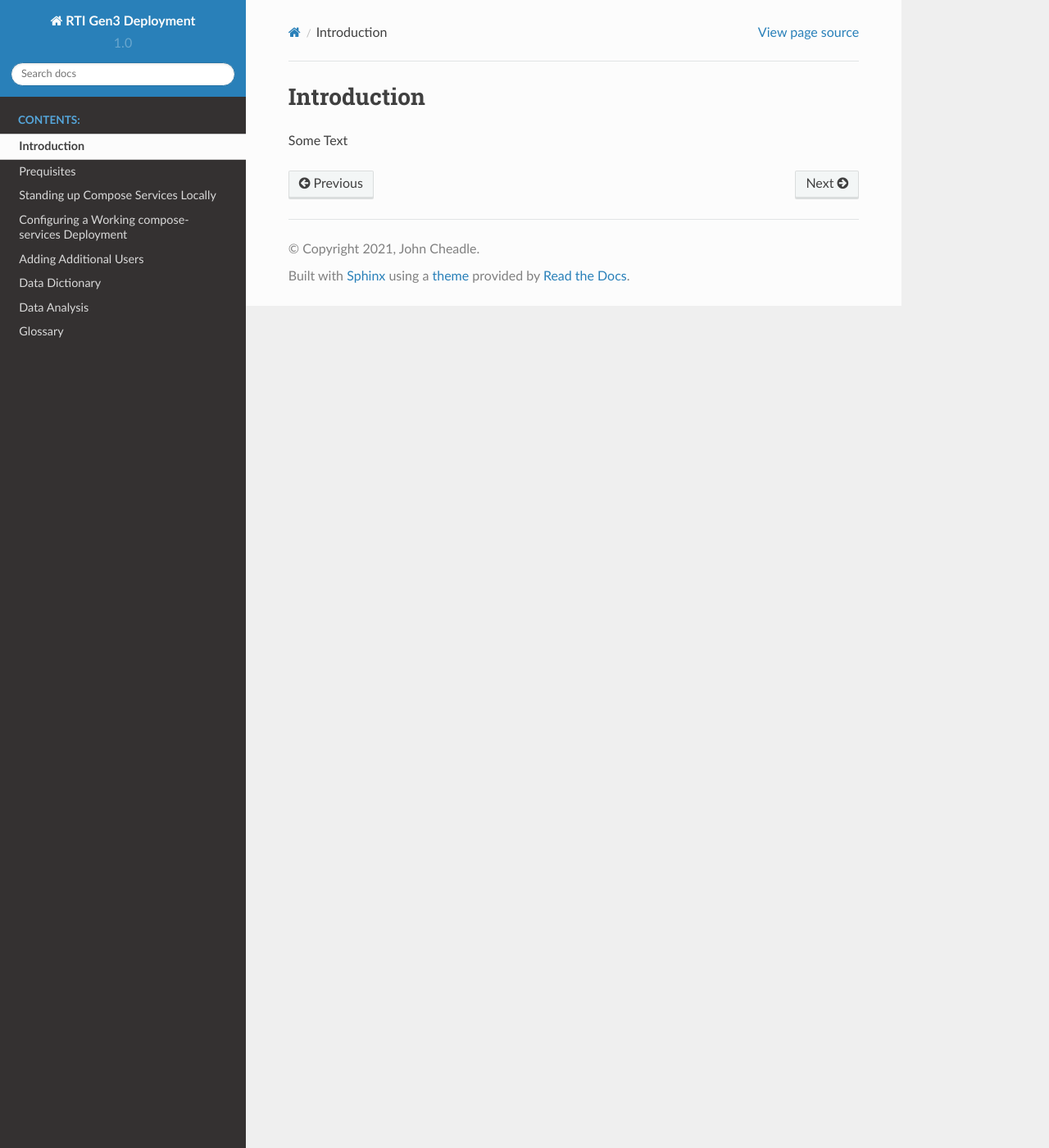
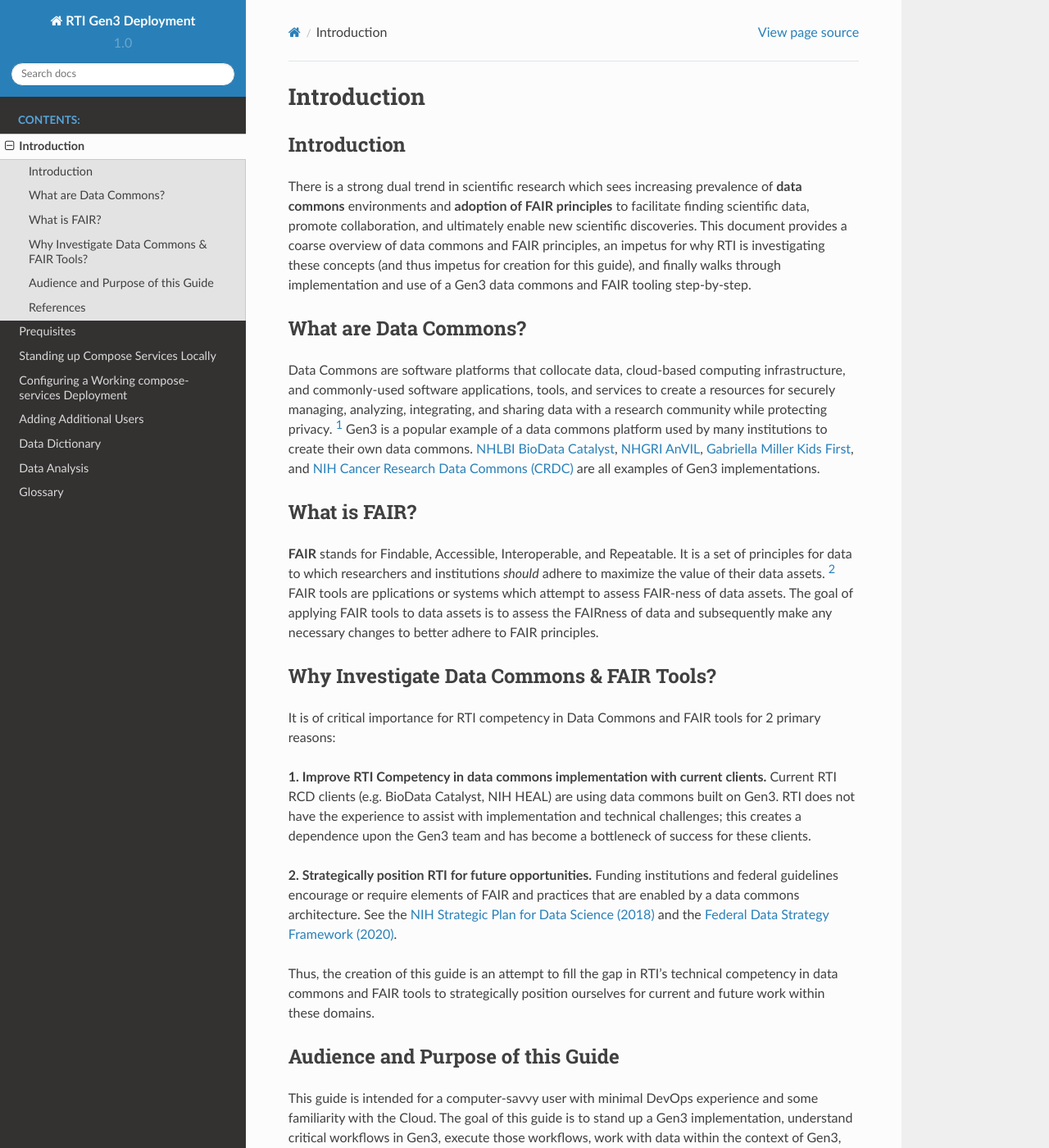
Before and after one commit to jcheadle-rti/rti_gen3_rtdocs, a Sphinx documentation site: the page built from docs/introduction.rst, in a window 1280 px wide and 1400 px high. Shown: the whole window at 82% size. Built offline with Sphinx 7.4.7 and the Read the Docs theme 2.0.0, drawn with Linux system fonts in a browser that asks for light colours; some of the changed text lies outside the part shown.

Commit message:
Populate Introduction with content

```diff
--- a/docs/introduction.rst
+++ b/docs/introduction.rst
@@ -3,4 +3,82 @@
 Introduction
 ============
 
-Some Text
+Introduction
+++++++++++++
+
+There is a strong dual trend in scientific research which sees increasing
+prevalence of **data commons** environments and **adoption of FAIR principles**
+to facilitate finding scientific data, promote collaboration, and ultimately
+enable new scientific discoveries.  This document provides a coarse overview of
+data commons and FAIR principles, an impetus for why RTI is investigating these
+concepts (and thus impetus for creation for this guide), and finally walks
+through implementation and use of a Gen3 data commons and FAIR tooling
+step-by-step.
+
+What are Data Commons?
+++++++++++++++++++++++
+
+Data Commons are software platforms that collocate data, cloud-based
+computing infrastructure, and commonly-used software applications, tools, and
+services to create a resources for securely managing, analyzing, integrating,
+and sharing data with a research community while protecting privacy. [1]_   Gen3
+is a popular example of a data commons platform used by many institutions to
+create their own data commons.  `NHLBI BioData Catalyst <https://gen3.biodatacatalyst.nhlbi.nih.gov/>`_,
+`NHGRI AnVIL <https://gen3.theanvil.io/>`_, `Gabriella Miller Kids First <https://data.kidsfirstdrc.org/login>`_,
+and `NIH Cancer Research Data Commons (CRDC) <https://nci-crdc.datacommons.io/>`_ are all examples of Gen3
+implementations.
+
+What is FAIR?
++++++++++++++
+**FAIR** stands for Findable, Accessible, Interoperable, and Repeatable.  It is
+a set of principles for data to which researchers and institutions *should* adhere
+to maximize the value of their data assets. [2]_   FAIR tools are
+pplications or systems which attempt to assess FAIR-ness of data assets.
+The goal of applying FAIR tools to data assets is to assess the FAIRness of
+data and subsequently make any necessary changes to better adhere to FAIR
+principles.
+
+
+Why Investigate Data Commons & FAIR Tools?
+++++++++++++++++++++++++++++++++++++++++++
+It is of critical importance for RTI competency in Data Commons and FAIR tools
+for 2 primary reasons:
+
+**1. Improve RTI Competency in data commons implementation with current clients.**  Current
+RTI RCD clients (e.g. BioData Catalyst, NIH HEAL) are using data commons
+built on Gen3.  RTI does not have the experience to assist with implementation
+and technical challenges; this creates a dependence upon the Gen3 team and has
+become a bottleneck of success for these clients.
+
+**2. Strategically position RTI for future opportunities.**  Funding institutions
+and federal guidelines encourage or require elements of
+FAIR and practices that are enabled by a data commons architecture.
+See the `NIH Strategic Plan for Data
+Science (2018) <https://datascience.nih.gov/sites/default/files/NIH_Strategic_Plan_for_Data_Science_Final_508.pdf>`_
+and the `Federal Data Strategy Framework (2020) <https://strategy.data.gov/assets/docs/2020-federal-data-strategy-framework.pdf>`_.
+
+Thus, the creation of this guide is an attempt to fill the gap in RTI's
+technical competency in data commons and FAIR tools to strategically position
+ourselves for current and future work within these domains.
+
+Audience and Purpose of this Guide
+++++++++++++++++++++++++++++++++++
+
+This guide is intended for a computer-savvy user with minimal DevOps experience
+and some familiarity with the Cloud.  The goal of this guide is to stand up a
+Gen3 implementation, understand critical workflows in Gen3, execute those
+workflows, work with data within the context of Gen3, and evaluate the FAIRness
+of the data assets with FAIR tools.  In essence, this is a guidebook for quickly
+building a Gen3 sandbox environment, which may be critical in future RTI endeavors
+that require hands-on implementation experience with data commons environments.
+
+References
+++++++++++
+
+.. [1] Robert L. Grossman, Data Lakes, Clouds, and Commons:
+   A Review of Platforms for Analyzing and Sharing Genomic Data,
+   Trends in Genetics 35, 2019, pages 223-234. PMID: 30691868 PMCID: PMC6474403
+
+.. [2] Wilkinson, M., Dumontier, M., Aalbersberg, I. et al.
+   The FAIR Guiding Principles for scientific data management and stewardship.
+   Sci Data 3, 160018 (2016).
```
